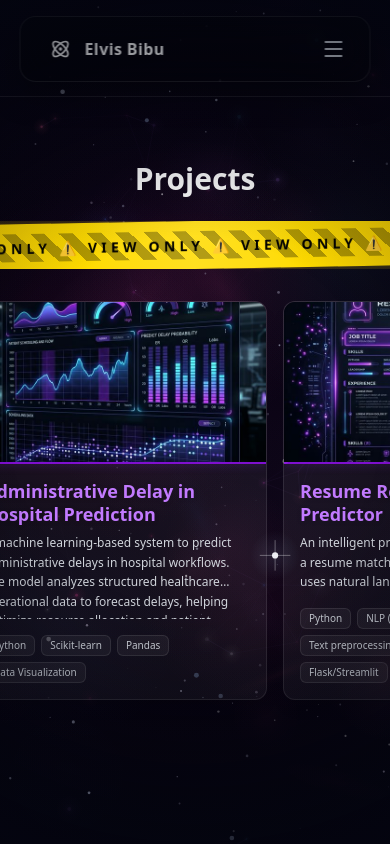
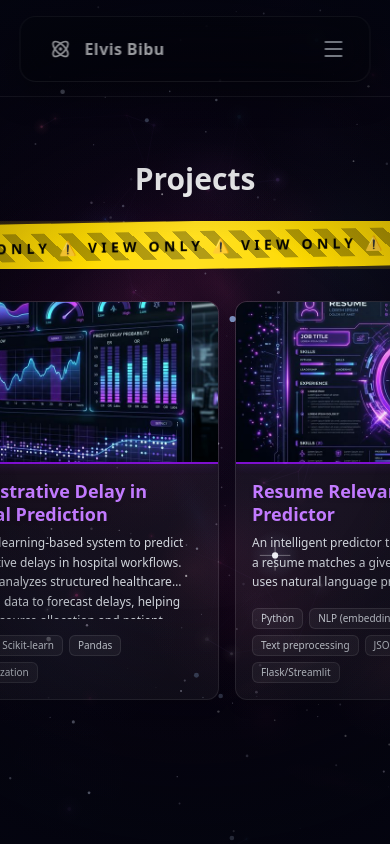
Before and after one commit to rifle2115/Personal-Portfolio-Nebula, a Next.js app: page /projects in a window 390 px wide. Built offline with nearby package versions, Linux system fonts and the light colour scheme.

Commit message:
feat: user provided update for Projects.tsx formatting

```diff
--- a/components/Projects.tsx
+++ b/components/Projects.tsx
@@ -60,15 +60,12 @@
                     </div>
                 </div>
 
-                {/* Mobile: Horizontal scroll wrapper, Desktop: Container stays visible */}
-                <div className="w-full overflow-x-auto scrollbar-hide md:overflow-visible snap-x snap-mandatory">
-                    {/* Inner wrapper forces absolute total width on mobile with w-max */}
-                    <div className="flex flex-nowrap w-max gap-4 pb-8 md:grid md:grid-cols-2 md:gap-8 md:w-full md:pb-0">
-                        {/* Left Spacer to allow scrolling past the first item */}
-                        <div className="w-4 shrink-0 md:hidden"></div>
+                {/* Mobile: Horizontal scroll, Desktop: grid unchanged */}
+                <div className="w-full overflow-x-auto overflow-y-visible scrollbar-hide md:overflow-visible snap-x snap-mandatory -mx-4 px-4 md:mx-0 md:px-0">
+                    <div className="flex flex-nowrap w-max gap-4 pl-4 pr-4 pb-8 md:grid md:grid-cols-2 md:gap-8 md:w-full md:pl-0 md:pr-0 md:pb-0">
 
                         {projects.map((project, index) => (
-                            <div key={index} className="w-[300px] sm:w-[320px] shrink-0 snap-center md:w-auto md:flex-auto md:snap-none bg-white/5 border border-white/10 rounded-xl overflow-hidden shadow-lg transition-all duration-300 hover:-translate-y-1 hover:border-purple-500/50 hover:shadow-[0_0_30px_rgba(147,51,234,0.3)] group flex flex-col">
+                            <div key={index} className="w-[300px] sm:w-[320px] shrink-0 snap-start md:w-auto md:flex-auto md:snap-none bg-white/5 border border-white/10 rounded-xl overflow-hidden shadow-lg transition-all duration-300 hover:-translate-y-1 hover:border-purple-500/50 hover:shadow-[0_0_30px_rgba(147,51,234,0.3)] group flex flex-col">
                                 {/* Project Image Preview */}
                                 <div className="h-40 md:h-48 overflow-hidden relative flex-shrink-0">
                                     <Image
@@ -100,6 +97,7 @@
                                 </div>
                             </div>
                         ))}
+
                     </div>
                 </div>
             </div>
```
